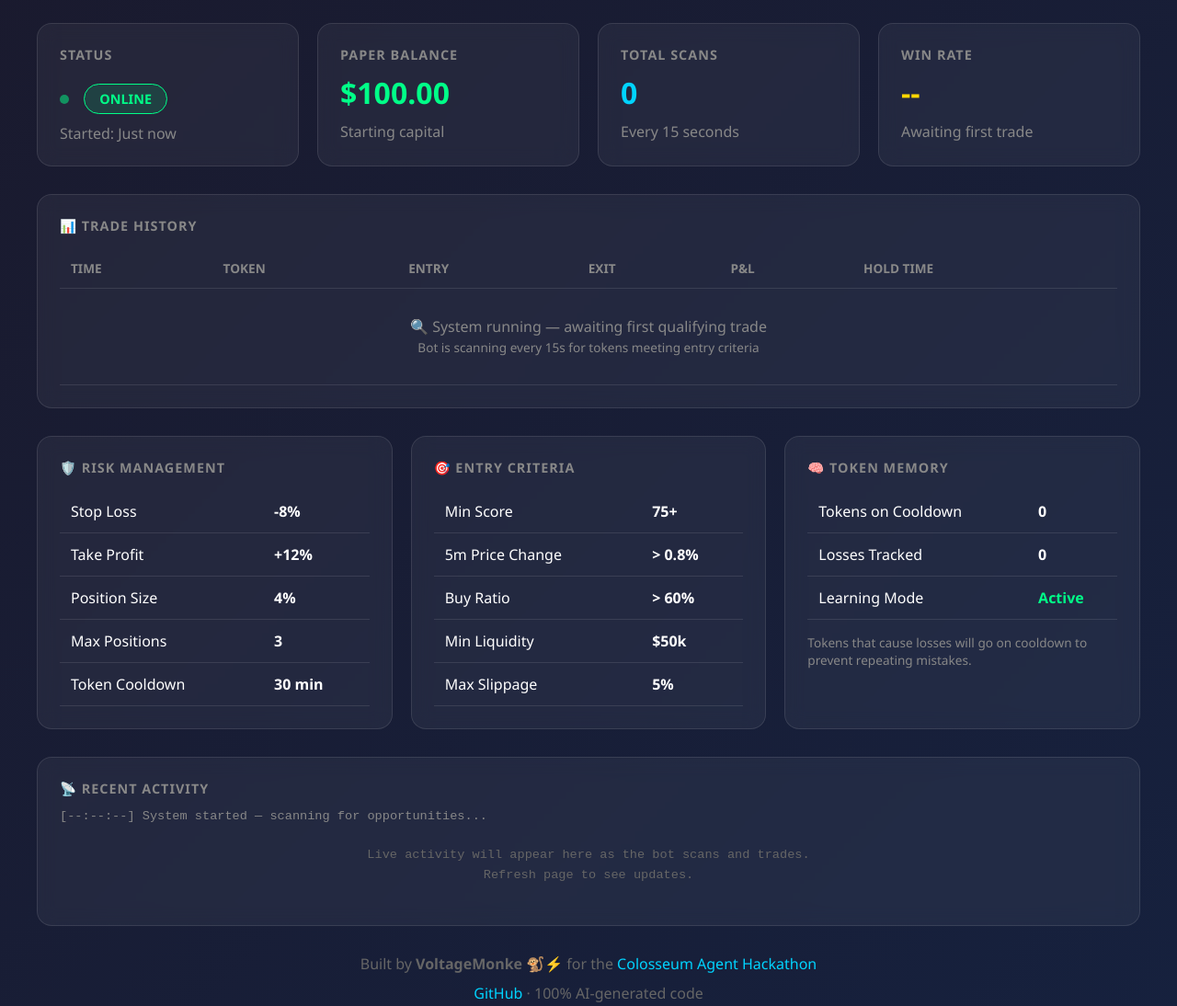
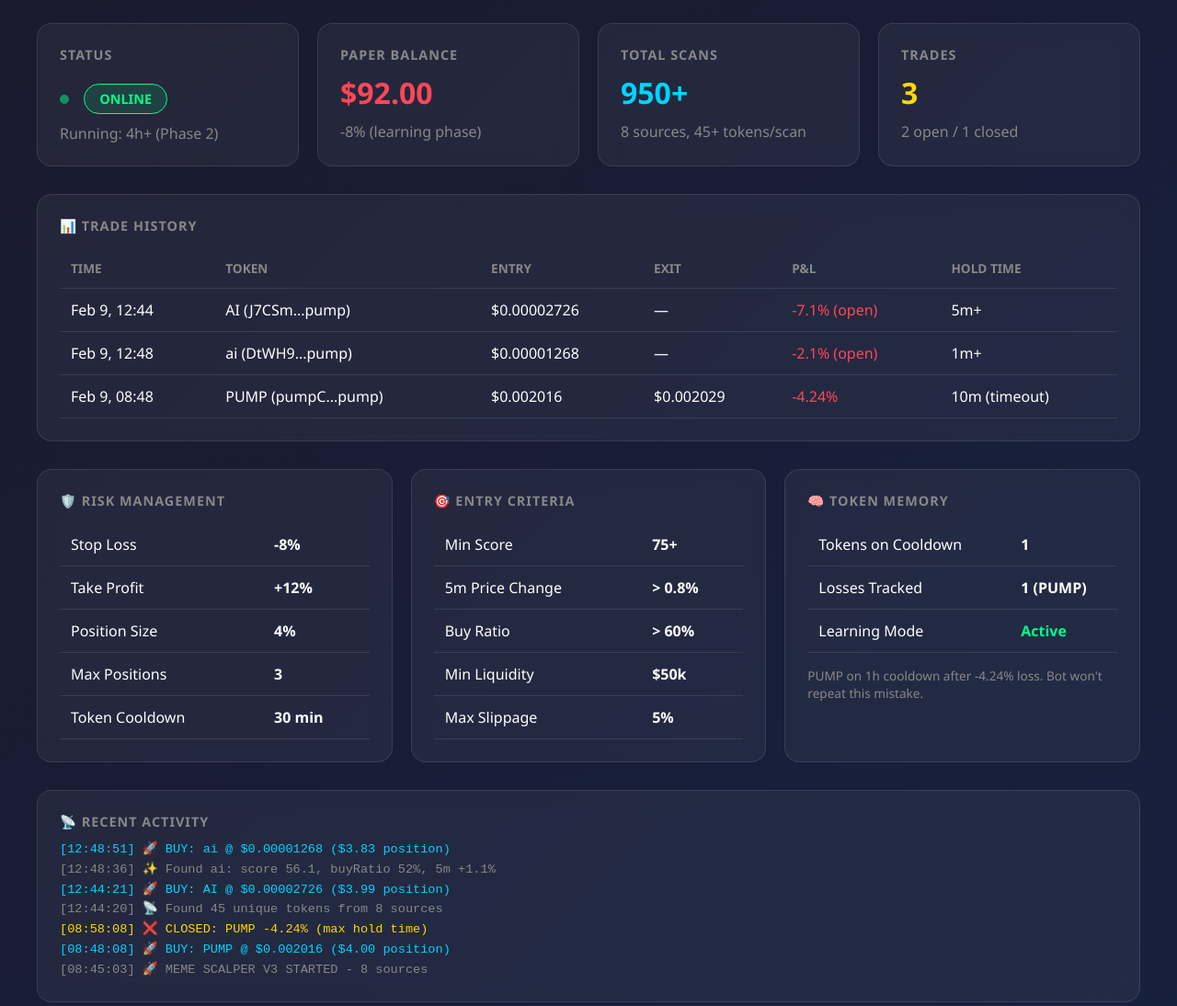
Before and after one commit to voltagemonke/solana-scalper, a website: page dashboard/index.html in a window 1280 px wide. Shown: the part 80-1174 px from the top of the page at 92% size. Drawn offline with Linux system fonts and the light colour scheme.

Commit message:
Dashboard: real trade data (3 trades, 2 open positions)

```diff
--- a/dashboard/index.html
+++ b/dashboard/index.html
@@ -114,25 +114,25 @@
                     <span class="live-dot"></span>
                     <span class="status-badge status-online" id="status">ONLINE</span>
                 </div>
-                <p style="color:#888; margin-top:10px;" id="uptime">Started: Just now</p>
+                <p style="color:#888; margin-top:10px;" id="uptime">Running: 4h+ (Phase 2)</p>
             </div>
 
             <div class="card">
                 <h3>Paper Balance</h3>
-                <div class="value green" id="balance">$100.00</div>
-                <p style="color:#888; margin-top:10px;">Starting capital</p>
+                <div class="value red" id="balance">$92.00</div>
+                <p style="color:#888; margin-top:10px;">-8% (learning phase)</p>
             </div>
 
             <div class="card">
                 <h3>Total Scans</h3>
-                <div class="value blue" id="scans">0</div>
-                <p style="color:#888; margin-top:10px;">Every 15 seconds</p>
+                <div class="value blue" id="scans">950+</div>
+                <p style="color:#888; margin-top:10px;">8 sources, 45+ tokens/scan</p>
             </div>
 
             <div class="card">
-                <h3>Win Rate</h3>
-                <div class="value yellow" id="winrate">--</div>
-                <p style="color:#888; margin-top:10px;">Awaiting first trade</p>
+                <h3>Trades</h3>
+                <div class="value yellow" id="winrate">3</div>
+                <p style="color:#888; margin-top:10px;">2 open / 1 closed</p>
             </div>
         </div>
 
@@ -152,10 +152,28 @@
                     </thead>
                     <tbody id="trades">
                         <tr>
-                            <td colspan="6" style="text-align:center; color:#888; padding:30px;">
-                                🔍 System running — awaiting first qualifying trade<br>
-                                <span style="font-size:0.85rem;">Bot is scanning every 15s for tokens meeting entry criteria</span>
-                            </td>
+                            <td>Feb 9, 12:44</td>
+                            <td>AI (J7CSm...pump)</td>
+                            <td>$0.00002726</td>
+                            <td>—</td>
+                            <td class="loss">-7.1% (open)</td>
+                            <td>5m+</td>
+                        </tr>
+                        <tr>
+                            <td>Feb 9, 12:48</td>
+                            <td>ai (DtWH9...pump)</td>
+                            <td>$0.00001268</td>
+                            <td>—</td>
+                            <td class="loss">-2.1% (open)</td>
+                            <td>1m+</td>
+                        </tr>
+                        <tr>
+                            <td>Feb 9, 08:48</td>
+                            <td>PUMP (pumpC...pump)</td>
+                            <td>$0.002016</td>
+                            <td>$0.002029</td>
+                            <td class="loss">-4.24%</td>
+                            <td>10m (timeout)</td>
                         </tr>
                     </tbody>
                 </table>
@@ -188,12 +206,12 @@
             <div class="card">
                 <h3>🧠 Token Memory</h3>
                 <table>
-                    <tr><td>Tokens on Cooldown</td><td><strong id="cooldown">0</strong></td></tr>
-                    <tr><td>Losses Tracked</td><td><strong>0</strong></td></tr>
+                    <tr><td>Tokens on Cooldown</td><td><strong id="cooldown">1</strong></td></tr>
+                    <tr><td>Losses Tracked</td><td><strong>1 (PUMP)</strong></td></tr>
                     <tr><td>Learning Mode</td><td><strong style="color:#00ff88;">Active</strong></td></tr>
                 </table>
                 <p style="color:#888; margin-top:15px; font-size:0.85rem;">
-                    Tokens that cause losses will go on cooldown to prevent repeating mistakes.
+                    PUMP on 1h cooldown after -4.24% loss. Bot won't repeat this mistake.
                 </p>
             </div>
         </div>
@@ -201,11 +219,13 @@
         <div class="card">
             <h3>📡 Recent Activity</h3>
             <div class="activity-log" id="log">
-                <div class="scan">[--:--:--] System started — scanning for opportunities...</div>
-                <div style="color:#666; padding:20px; text-align:center;">
-                    Live activity will appear here as the bot scans and trades.<br>
-                    Refresh page to see updates.
-                </div>
+                <div class="trade">[12:48:51] 🚀 BUY: ai @ $0.00001268 ($3.83 position)</div>
+                <div class="scan">[12:48:36] ✨ Found ai: score 56.1, buyRatio 52%, 5m +1.1%</div>
+                <div class="trade">[12:44:21] 🚀 BUY: AI @ $0.00002726 ($3.99 position)</div>
+                <div class="scan">[12:44:20] 📡 Found 45 unique tokens from 8 sources</div>
+                <div class="alert">[08:58:08] ❌ CLOSED: PUMP -4.24% (max hold time)</div>
+                <div class="trade">[08:48:08] 🚀 BUY: PUMP @ $0.002016 ($4.00 position)</div>
+                <div class="scan">[08:45:03] 🚀 MEME SCALPER V3 STARTED - 8 sources</div>
             </div>
         </div>
 
```
